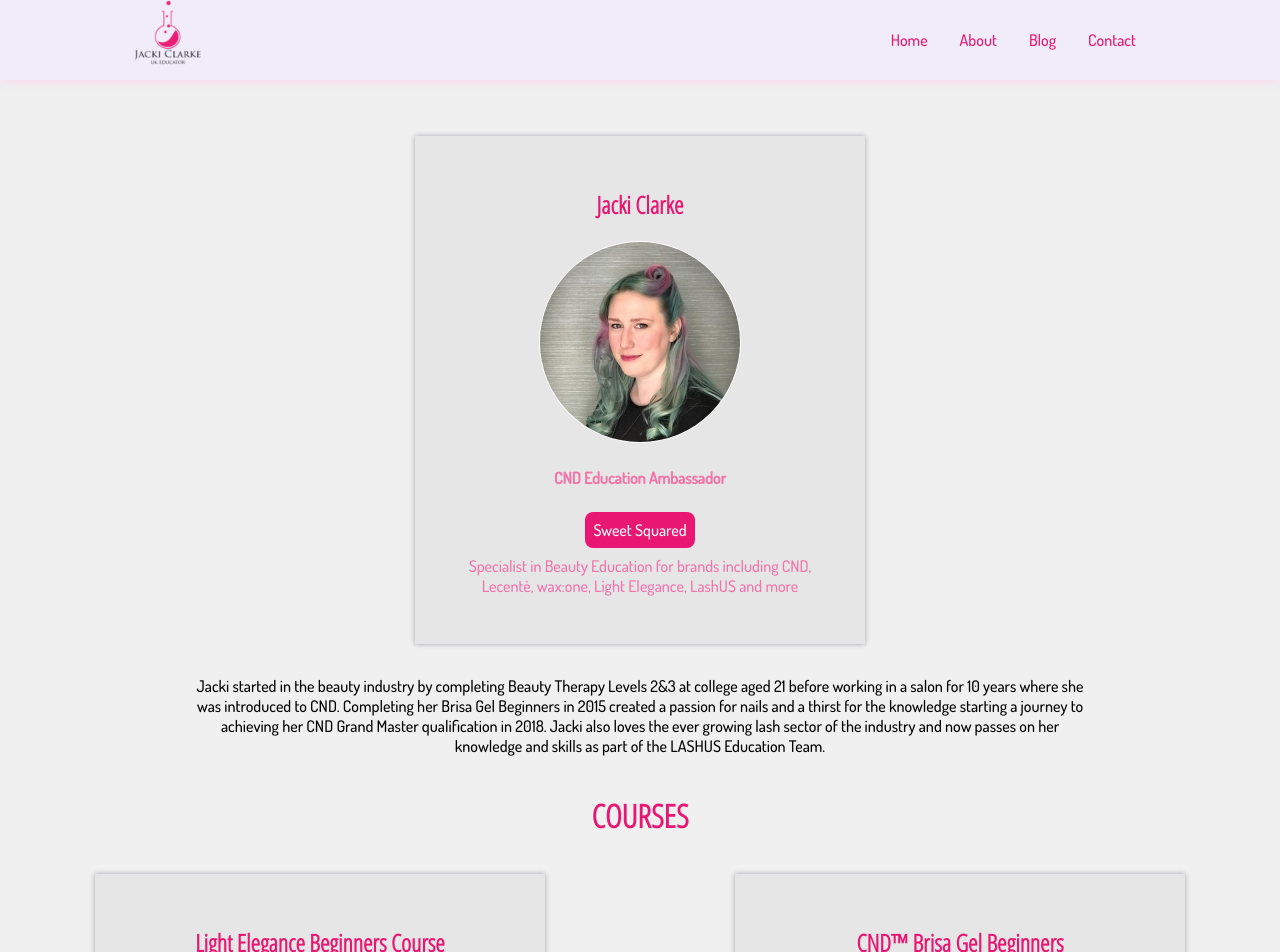
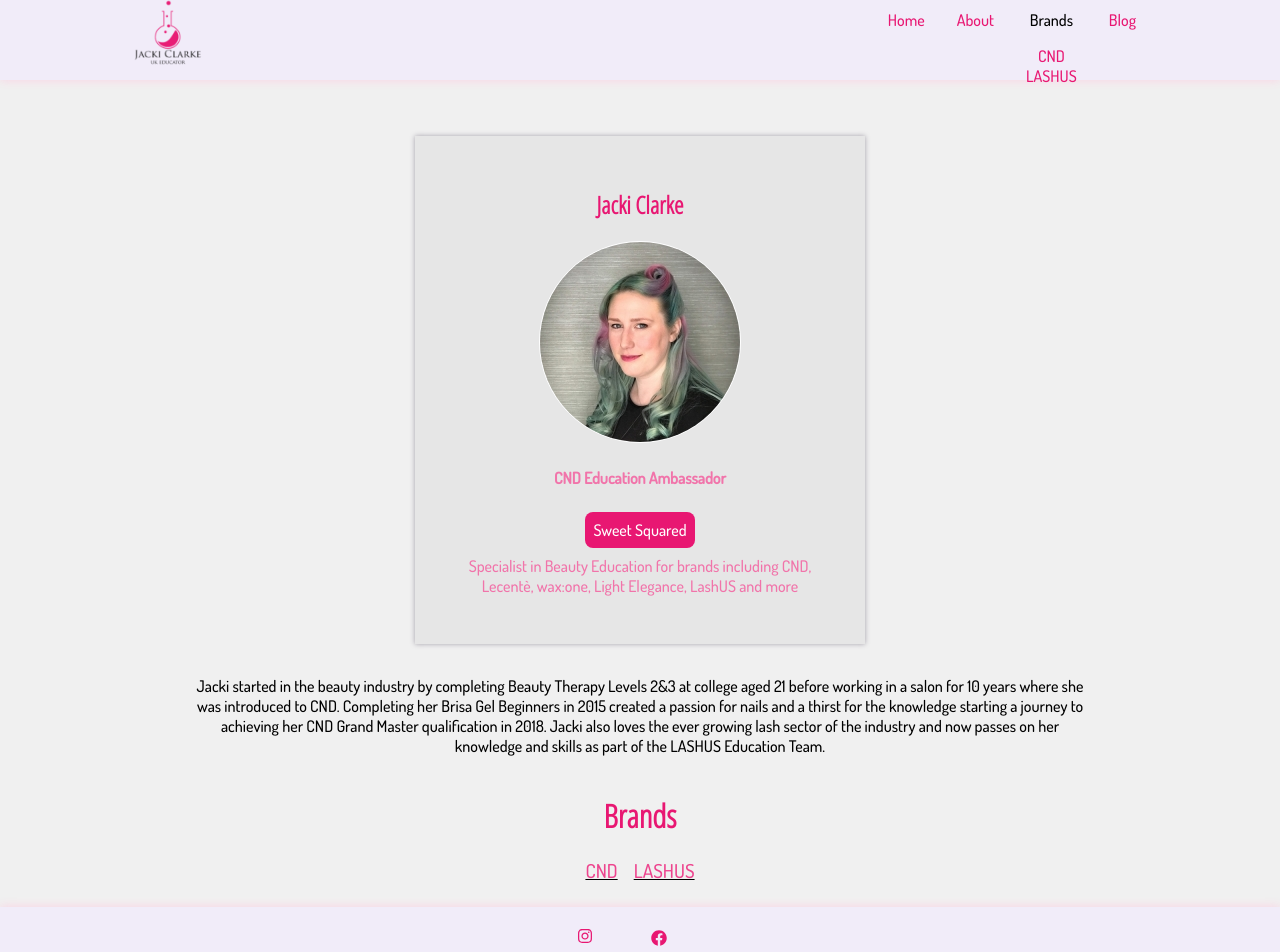
Before and after one commit to Ross-mc/jc-education, a Next.js app: page / in a window 1280 px wide. Shown: the top 952 px of the page. Built offline with nearby package versions, Linux system fonts and the light colour scheme.

Commit message:
created links on navbar for brands inside a tooltip

```diff
--- a/components/Layout/DesktopNav.js
+++ b/components/Layout/DesktopNav.js
@@ -1,20 +1,28 @@
 import Link from "next/link";
-import classes from "./navigation.module.css"
+import classes from "./navigation.module.css";
+import Tooltip from "./Tooltip";
 
-const DesktopNav = ({items}) => {
+const DesktopNav = ({ items, brandLinks }) => {
   return (
     <>
-    {items.map(item => {
+      {items.map((item) => {
         return (
-        <li key={item.href}>
+          <li key={item.text}>
             <div className={classes.link}>
+              {item.href ? (
                 <Link href={item.href}>{item.text}</Link>
+              ) : (
+                <>
+                <p>{item.text}</p>
+                <Tooltip brandLinks={brandLinks}/>
+                </>
+              )}
             </div>
           </li>
-      )
+        );
       })}
     </>
-  )
-}
+  );
+};
 
-export default DesktopNav
+export default DesktopNav;
--- a/components/Layout/Dropdown/dropdown.module.css
+++ b/components/Layout/Dropdown/dropdown.module.css
@@ -15,8 +15,8 @@
 
 .link a {
   color: var(--color-primary-500);
-  font-size: var(--size-8);
-  line-height: var(--size-8);
+  font-size: var(--size-6);
+  line-height: var(--size-6);
   padding: 1rem;
   text-decoration: none;
 }
--- a/components/Layout/Navigation.js
+++ b/components/Layout/Navigation.js
@@ -4,6 +4,7 @@
 import MobileNav from "./MobileNav";
 import DesktopNav from "./DesktopNav";
 import classes from "./navigation.module.css"
+import data from "../../utils/data";
 
 const Navigation = () => {
   const navigationLinks = [
@@ -16,15 +17,21 @@
       text: "About"
     },
     {
+      text: "Brands"
+    },
+    {
       href: "/blog",
       text: "Blog"
-    },
-    {
-      href: "/contact",
-      text: "Contact"
     }
-  ]
+  ];
 
+  const brandLinks = Object.keys(data.brands).map(key => {
+    const brandName = data.brands[key].name;
+    return {
+      href: `/brands/${brandName.toLowerCase()}`,
+      text: brandName
+    }
+  });
   return (
     <header className={classes.header}>
       <Link href="/">
@@ -34,7 +41,7 @@
       </Link>
       <nav>
         <ul>
-          {isDesktop ? <DesktopNav items={navigationLinks}/> : <MobileNav items={navigationLinks}/>}
+          {isDesktop ? <DesktopNav items={navigationLinks} brandLinks={brandLinks}/> : <MobileNav items={navigationLinks} brandLinks={brandLinks}/>}
         </ul>
       </nav>
     </header>
--- /dev/null
+++ b/components/Layout/Tooltip/index.js
@@ -0,0 +1,18 @@
+import Link from "next/link"
+
+const Tooltip = ({brandLinks}) => {
+  console.log(brandLinks)
+  return (
+    <div>
+      {brandLinks.map((brand) => {
+        return (
+          <div key={brand.href}>
+            <Link href={brand.href}>{brand.text}</Link>
+          </div>
+        )
+      })}
+    </div>
+  )
+}
+
+export default Tooltip
--- a/pages/contact/index.js
+++ /dev/null
@@ -1,5 +0,0 @@
-const Contact = () => {
-  return <h1>Contact!</h1>
-}
-
-export default Contact
--- a/pages/index.js
+++ b/pages/index.js
@@ -1,25 +1,37 @@
-import Courses from "../components/Courses";
+import Link from "next/link";
 import Landing from "../components/Landing/Landing";
-import data from "../utils/data"
+import data from "../utils/data";
 
 const Home = (props) => {
+  const { brands, titleCard, blurb } = props;
+  const brandKeys = Object.keys(brands);
+
   return (
     <>
-      <Landing titleCard={props.titleCard} blurb={props.blurb}/>
-      <Courses courses={props.courses}/>
+      <Landing titleCard={titleCard} blurb={blurb} />
+      <h1 style={{fontSize: "2em"}}>Brands</h1>
+      <div className="brandContainer">
+        {brandKeys.map((key) => {
+          const brandName = brands[key].name;
+          return (
+            <Link href={`/brands/${brandName.toLowerCase()}`} key={brandName}>
+              <a className="brandLink">{brandName.toUpperCase()}</a>
+            </Link>
+          );
+        })}
+      </div>
     </>
-  )
-}
+  );
+};
 
-export default Home
+export default Home;
 
-export function getStaticProps(){
-
+export function getStaticProps() {
   return {
     props: {
       titleCard: data.titleCard,
       blurb: data.blurb,
-      courses: data.courses
-    }
-  }
+      brands: data.brands,
+    },
+  };
 }
--- a/styles/globals.css
+++ b/styles/globals.css
@@ -70,6 +70,21 @@
   max-width: 900px;
 }
 
+.brandContainer{
+  margin-bottom: 1.5rem;
+  display: flex;
+  flex-wrap: wrap;
+  flex-direction: row;
+  justify-content: center;
+  gap: 1rem
+}
+
+.brandLink{
+  font-size: 1.2rem;
+  color: var(--color-primary-400);
+  text-decoration-color: black;
+}
+
 .btn {
   background-color: var(--color-primary-500);
   width: 100%;
--- a/utils/data.js
+++ b/utils/data.js
@@ -18,6 +18,36 @@
 const brands = {
   CND: {
     name: "CND",
+    blurb: [
+      "Through the courses and workshops of its Creative Academy, to its respected master technician programs, CND™ has advanced the state of the industry through education. Over the years, CND™, has earned a reputation as the most user-friendly, knowledgeable, and well-equipped educational resource in the industry.",
+      "Nail Professionals worldwide advocate that CND™, has increased their knowledge of products and procedures, enhancing their credibility with customers, and helping them to build stronger businesses. Among the hundreds of thousands of Nail Professionals who have benefited from CND™ educational programs, today more than 10,000 are certified Masters in either Liquid & Powder Enhancements, Gel Enhancements, or Natural Nail Care.",
+    ],
+    courses: [
+      {
+        title: "CND™ Brisa Gel Beginners",
+        brief:
+          "The CND™ Gel Beginners course will enable you to create thin, light natural looking enhancements using CND’s Brisa Gel. The pre-class home study is added to enhance your learning and increase your hands-on time in class.",
+        price: "£725.00 + VAT / €870.00",
+        details: "https://my.sweetsquared.com/education/course/85",
+      },
+      {
+        title: "CND™ Shellac™ Beginners",
+        brief:
+          "During this 2 day course, you will discover and learn the complete CND™ Shellac™ system and be well equipped with tips and tricks to provide the world's most wanted manicure to your future clients. Pre-class home study is added to enhance your learning and increase your hands-on time in class.",
+        price: "£435.00 + VAT / €522",
+        details: "https://my.sweetsquared.com/education/course/84",
+      },
+      {
+        title: "CND™ Shellac™ Conversion",
+        brief:
+          "CND™ Shellac™ Conversion class is designed for existing nail professionals to discover and learn the complete CND™ Shellac™ system from application to removal.  This class is product focused on ensuring the correct use of the CND™ Shellac™ systems.",
+        price: "£95.00 + VAT /€114.00",
+        details: "https://my.sweetsquared.com/education/course/87",
+      },
+    ],
+  },
+  LashUs: {
+    name: "LASHUS",
     blurb: [
       "Through the courses and workshops of its Creative Academy, to its respected master technician programs, CND™ has advanced the state of the industry through education. Over the years, CND™, has earned a reputation as the most user-friendly, knowledgeable, and well-equipped educational resource in the industry.",
       "Nail Professionals worldwide advocate that CND™, has increased their knowledge of products and procedures, enhancing their credibility with customers, and helping them to build stronger businesses. Among the hundreds of thousands of Nail Professionals who have benefited from CND™ educational programs, today more than 10,000 are certified Masters in either Liquid & Powder Enhancements, Gel Enhancements, or Natural Nail Care.",
```
Also changed, not shown: components/Brand/index.js (+0 -28 lines). Lines whose indentation alone changed are shown as unchanged.
